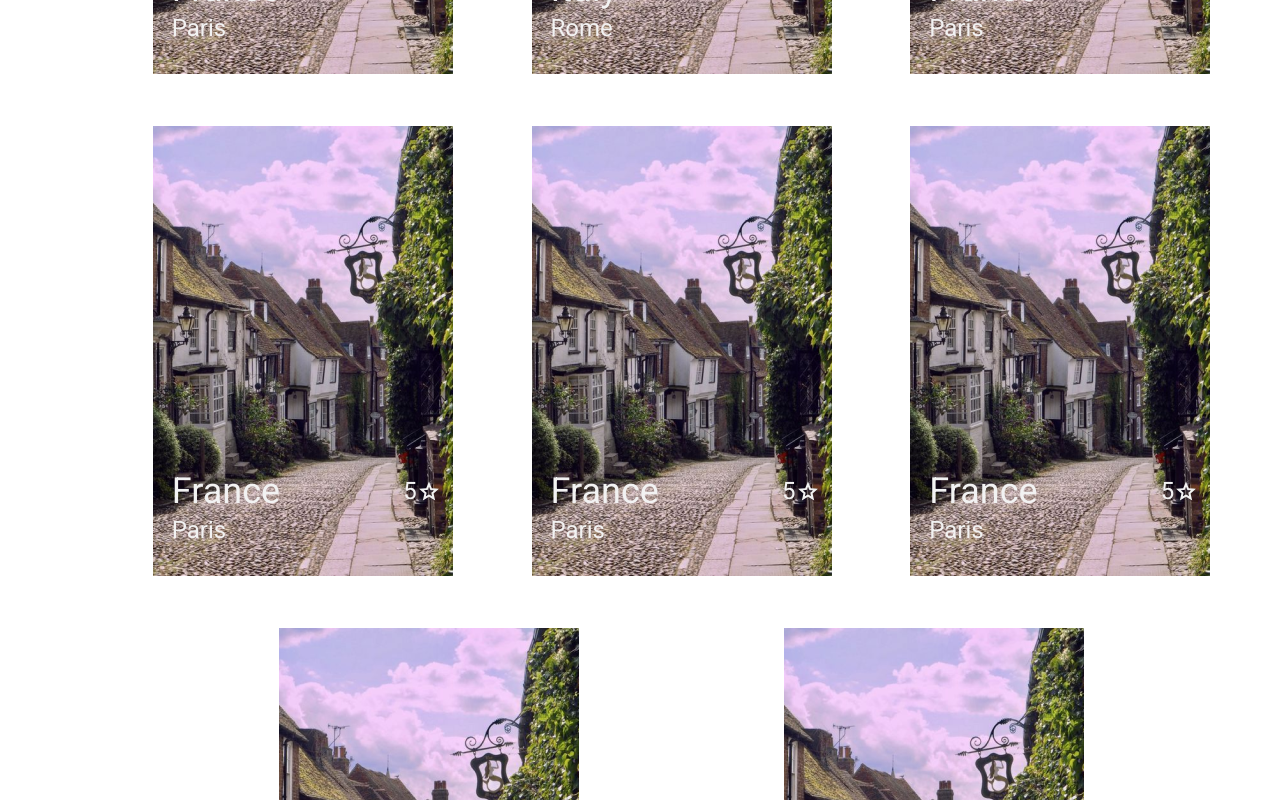
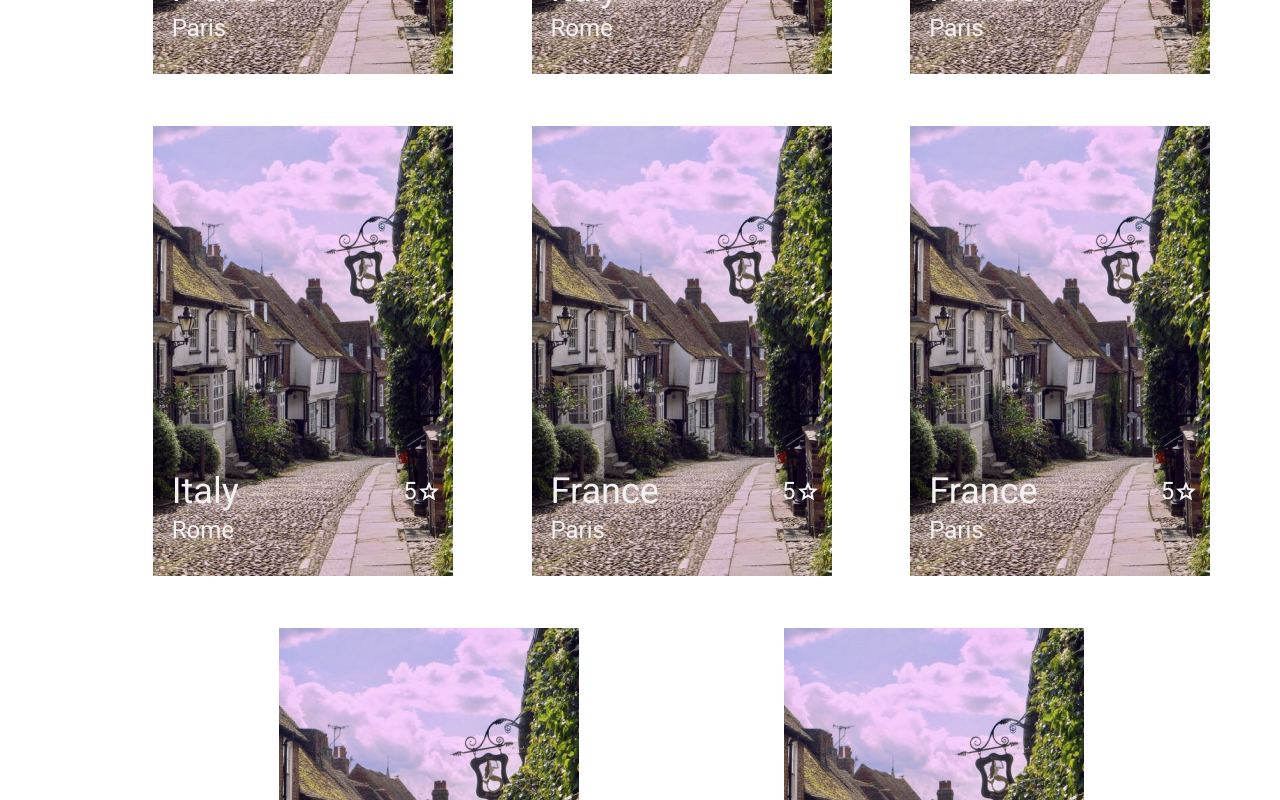
Before and after one commit to BurnTree1/travel-app, a React (Create React App) app: page / in a window 1280 px wide. Shown: the part 540-1340 px from the top of the page. Built offline with nearby package versions, Linux system fonts and the light colour scheme.

Commit message:
feat: add routing

```diff
--- a/package.json
+++ b/package.json
@@ -30,6 +30,7 @@
     "react": "^17.0.1",
     "react-dom": "^17.0.1",
     "react-redux": "^7.2.2",
+    "react-router-dom": "^5.2.0",
     "react-scripts": "4.0.2",
     "redux": "^4.0.5",
     "redux-thunk": "^2.3.0"
--- a/src/components/App.jsx
+++ b/src/components/App.jsx
@@ -1,10 +1,16 @@
 import React from 'react';
 import './App.css'
 import MainPage from "./MainPage/MainPage.tsx";
+import {Route, Switch} from "react-router-dom";
+import {CountryPage} from "./MainPage/CountryPage/CountryPage";
 
 const App = () => (
     <div className='app'>
-        <MainPage/>
+        <Switch>
+            <Route path="/countries" render={() => <CountryPage/>}/>
+            <Route exact path="/" render={() => <MainPage/>}/>
+            <Route render={() => (<div>404 Not Found</div>)}/>
+        </Switch>
     </div>
 );
 
--- a/src/components/MainPage/Cards/Card/Card.module.css
+++ b/src/components/MainPage/Cards/Card/Card.module.css
@@ -1,3 +1,7 @@
+a {
+    text-decoration: none;
+}
+
 .card {
     width: 300px;
     height: 450px;
--- a/src/components/MainPage/Cards/Card/Card.tsx
+++ b/src/components/MainPage/Cards/Card/Card.tsx
@@ -2,14 +2,17 @@ import React, {FC} from "react";
 import rating from '../../../../assets/image/rating.svg'
 import styles from './Card.module.css'
 import italy from 'Assets/image/italy.png'
+import {Link} from "react-router-dom";
 
 type propsType = {
     name: string
     rating: null
     capital: string
+    iso: string
 }
 export const Card: FC<propsType> = (props) => {
     return (
+        <Link to={`countries/${props.iso}`}>
         <div className={styles.card}>
             <img src={italy} alt="country" className={styles.card__img}/>
             <div className={styles.card__desc}>
@@ -23,5 +26,6 @@ export const Card: FC<propsType> = (props) => {
                 <div className={styles.card__capital}>{props.capital}</div>
             </div>
         </div>
+        </Link>
     )
 }
--- a/src/components/MainPage/Cards/Cards.tsx
+++ b/src/components/MainPage/Cards/Cards.tsx
@@ -7,10 +7,11 @@ type propsType = {
     cardsArr: Array<countriesType>
 }
 export const Cards: FC<propsType> = (props) => {
-    const cards = props.cardsArr.map(card => <Card key={card.id} name={card.name} capital={card.capital} rating={card.rating}/>)
+    const cards = props.cardsArr.map(card =>
+            <Card key={card.id} name={card.name} capital={card.capital} rating={card.rating} iso={card.iso}/>)
     return (
         <div className={styles.cards}>
-                {cards}
+            {cards}
         </div>
     )
 }
--- /dev/null
+++ b/src/components/MainPage/CountryPage/CountryPage.tsx
@@ -0,0 +1,9 @@
+import React, {FC} from "react";
+
+export const CountryPage: FC = () => {
+    return (
+        <div>
+            CountryPage
+        </div>
+    )
+}
--- a/src/index.jsx
+++ b/src/index.jsx
@@ -3,12 +3,15 @@ import ReactDOM from 'react-dom';
 import {Provider} from 'react-redux';
 import store from './store';
 import App from "./components/App";
+import {BrowserRouter} from "react-router-dom";
 
 
 const Root = () => (
     <Provider store={store}>
-        <App />
+        <BrowserRouter>
+            <App/>
+        </BrowserRouter>
     </Provider>
 );
 
-ReactDOM.render(<Root />, document.getElementById('root'));
+ReactDOM.render(<Root/>, document.getElementById('root'));
--- a/src/store/reducers/countries.ts
+++ b/src/store/reducers/countries.ts
@@ -4,14 +4,14 @@ import {countriesType} from "../../types/types";
 
 const initialState = {
   countries: [
-    {id: 1, name: 'France', capital: 'Paris', rating: 5},
-    {id: 2, name: 'Italy', capital: 'Rome', rating: 5},
-    {id: 3, name: 'France', capital: 'Paris', rating: 5},
-    {id: 4, name: 'France', capital: 'Paris', rating: 5},
-    {id: 5, name: 'France', capital: 'Paris', rating: 5},
-    {id: 6, name: 'France', capital: 'Paris', rating: 5},
-    {id: 7, name: 'France', capital: 'Paris', rating: 5},
-    {id: 8, name: 'France', capital: 'Paris', rating: 5},
+    {id: 1, name: 'France', capital: 'Paris', rating: 5, iso: 'fr'},
+    {id: 2, name: 'Italy', capital: 'Rome', rating: 5, iso: 'it'},
+    {id: 3, name: 'France', capital: 'Paris', rating: 5, iso: 'fr'},
+    {id: 4, name: 'Italy', capital: 'Rome', rating: 5, iso: 'it'},
+    {id: 5, name: 'France', capital: 'Paris', rating: 5, iso: 'fr'},
+    {id: 6, name: 'France', capital: 'Paris', rating: 5, iso: 'fr'},
+    {id: 7, name: 'France', capital: 'Paris', rating: 5, iso: 'fr'},
+    {id: 8, name: 'France', capital: 'Paris', rating: 5, iso: 'fr'},
   ] as Array<countriesType>,
   foundCountries: [] as Array<countriesType>,
 };
--- a/src/types/types.ts
+++ b/src/types/types.ts
@@ -3,4 +3,5 @@ export type countriesType = {
     name: string
     capital: string
     rating: number
+    iso: string
 }
```
